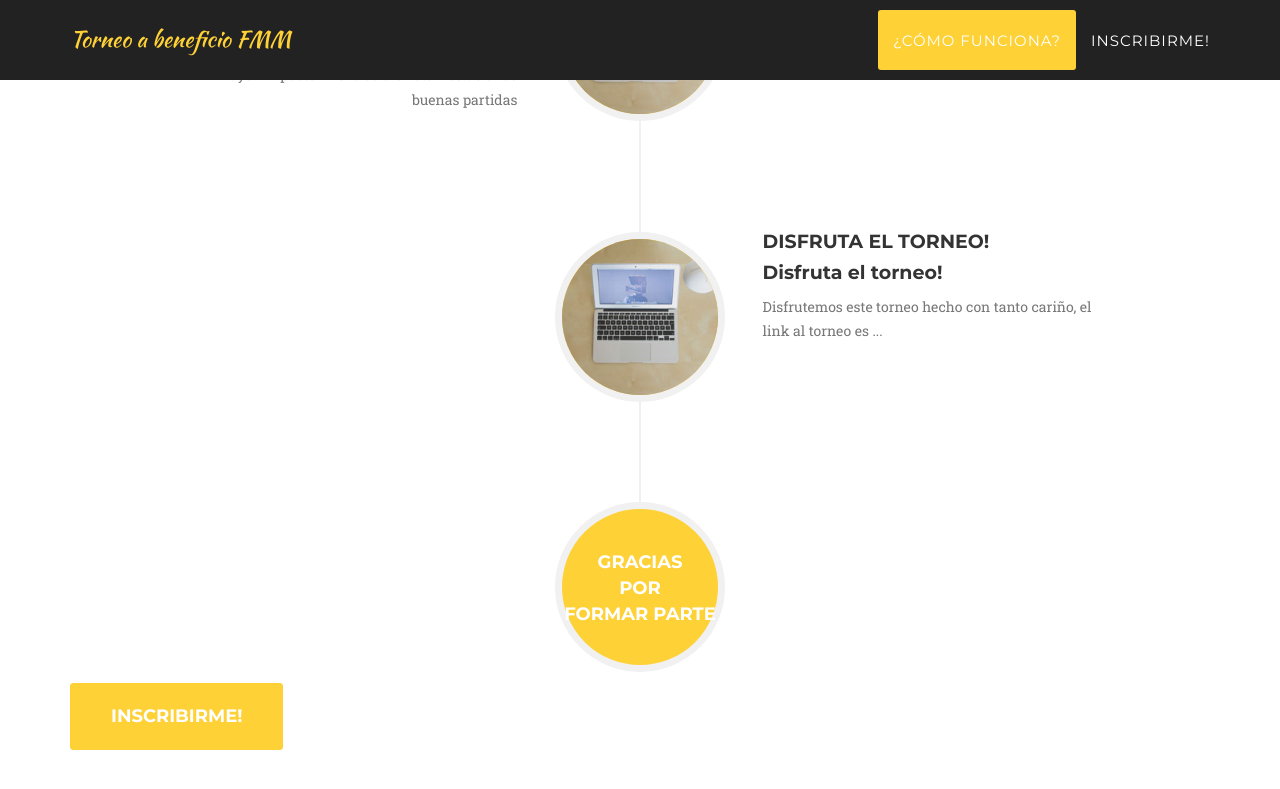
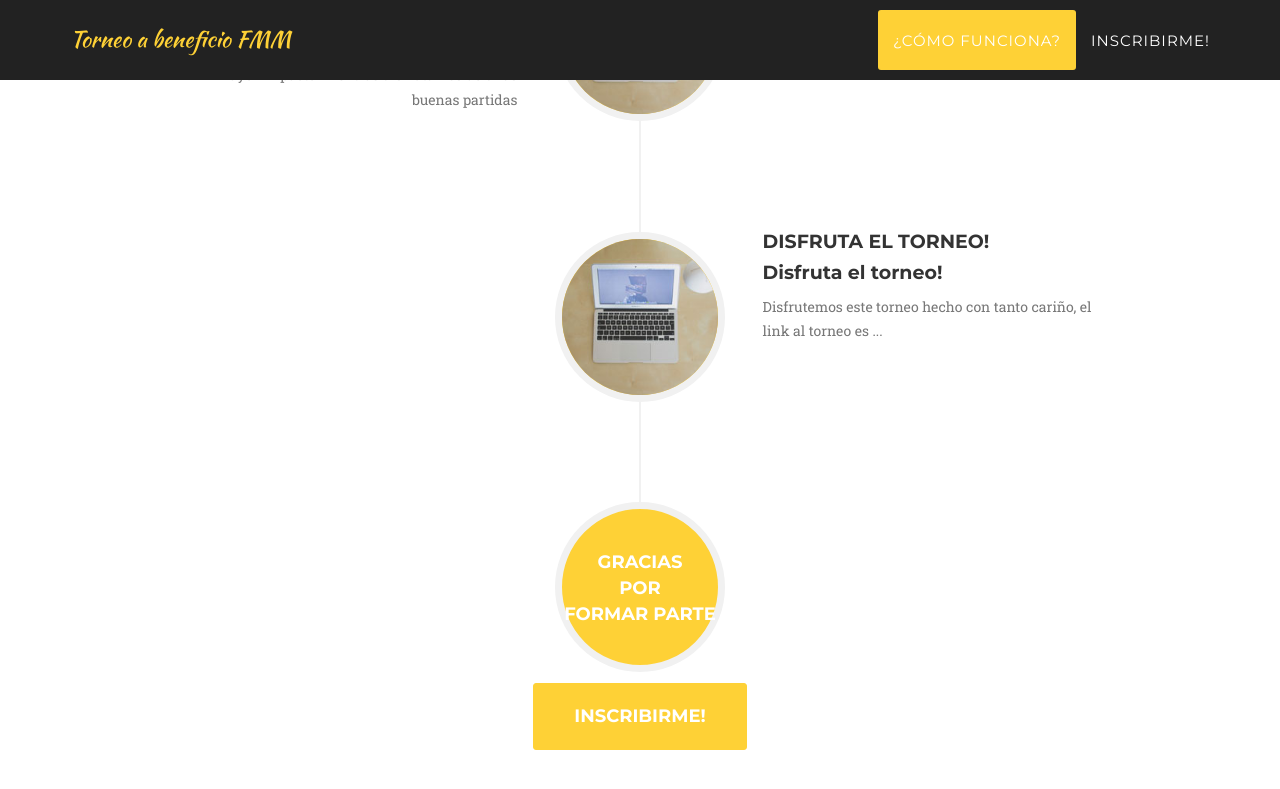
Before and after one commit to torneofundacionmoisesmellado/2021, a Jekyll site: the page built from index.html, in a window 1280 px wide and 900 px high, scrolled down 1804 px. Shown: the top 789 px of the window. Built offline with Jekyll 4.4.1, drawn with Linux system fonts in a browser that asks for light colours; some web fonts are replaced.

Commit message:
Update about.html

```diff
--- a/_includes/about.html
+++ b/_includes/about.html
@@ -74,6 +74,10 @@
                             </div>
                         </li>
                     </ul>
+                </div>
+            </div>
+            <div class="row">
+                <div class="col-lg-12 text-center">
                     <a href="https://forms.gle/igwGRz4yEeKZCXQ86" class="btn btn-xl" target="_blank">Inscribirme!</a>
                 </div>
             </div>
```
